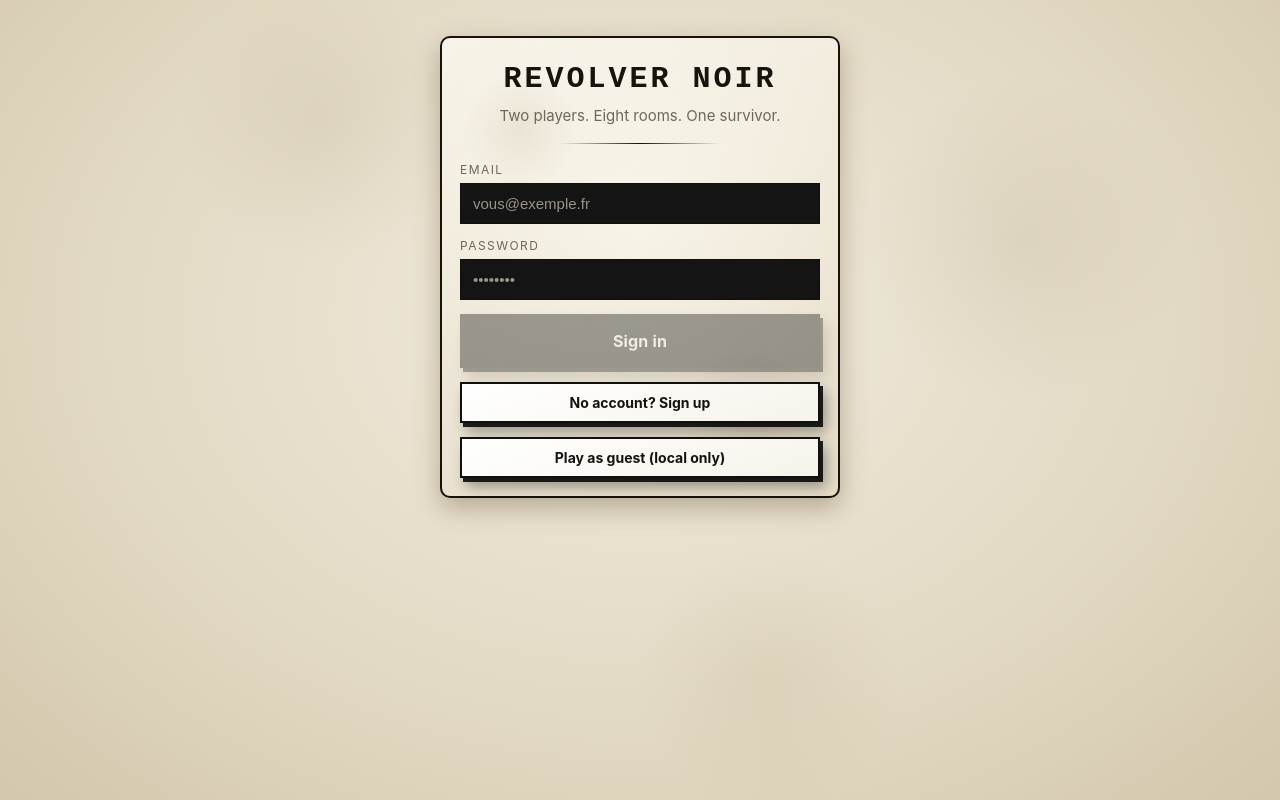
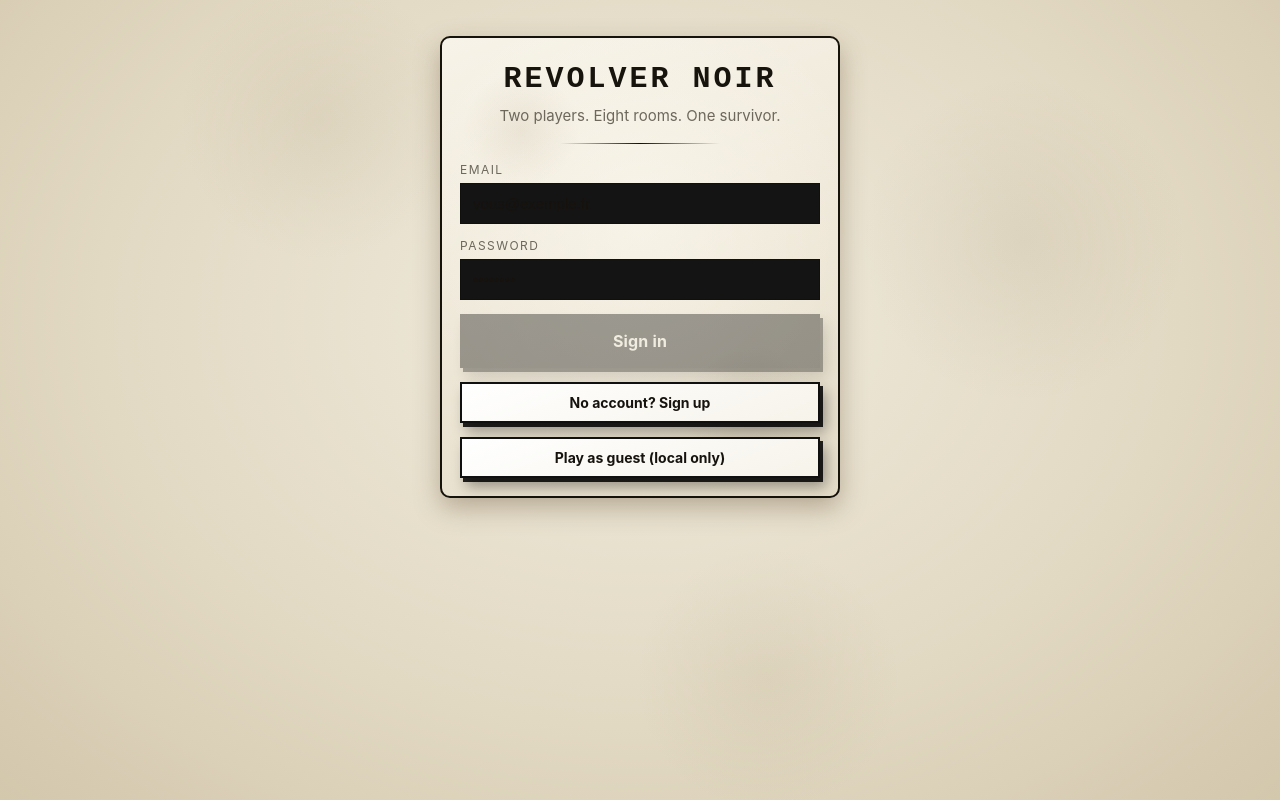
Before and after one commit to Fairygle/jeu, a React (Vite) app: page / in a window 1280 px wide. Built offline with nearby package versions, Linux system fonts and the light colour scheme.

Commit message:
Fix inputs noir sur noir en mode sombre systeme : color-scheme light force (CSS + meta), anti-autofill sombre, theme-color papier

```diff
--- a/index.html
+++ b/index.html
@@ -2,11 +2,12 @@
 <html lang="fr">
   <head>
     <meta charset="UTF-8" />
+    <meta name="color-scheme" content="light" />
     <meta name="viewport" content="width=device-width, initial-scale=1.0, viewport-fit=cover" />
     <link rel="manifest" href="manifest.json" />
     <link rel="apple-touch-icon" href="icon-192.png" />
     <link rel="icon" href="icon-192.png" />
-    <meta name="theme-color" content="#0e0e11" />
+    <meta name="theme-color" content="#e2d9c3" />
     <meta name="description" content="Revolver Noir — duel tactique de cache-cache mortel dans une maison à huit pièces." />
     <title>Revolver Noir</title>
   </head>
--- a/src/styles.css
+++ b/src/styles.css
@@ -27,6 +27,9 @@ button:disabled, .btn:disabled {
 @import url('https://fonts.googleapis.com/css2?family=Special+Elite&family=Inter:wght@400;500;600;700&display=swap');
 
 :root {
+  /* Le jeu est un thème papier clair : empêche le navigateur d'assombrir
+     les champs de formulaire quand le téléphone est en mode sombre. */
+  color-scheme: light;
   /* Ambiance carte à jouer : papier blanc, encre noire, bords tranchants */
   --bg: #141414;
   --panel: #f6f3ea;        /* face de carte, blanc cassé */
@@ -2123,3 +2126,21 @@ button { user-select: none; }
   position: relative;
   z-index: 1;
 }
+
+/* Champs de formulaire : forcer papier clair + encre, même en mode sombre
+   système et avec l'autofill du navigateur (fond noir/jaune forcé sinon). */
+input, textarea, select {
+  color-scheme: light;
+  background-color: #ffffff;
+  color: #16130f;
+  -webkit-text-fill-color: #16130f;
+  caret-color: #16130f;
+}
+input:-webkit-autofill,
+input:-webkit-autofill:hover,
+input:-webkit-autofill:focus {
+  -webkit-text-fill-color: #16130f;
+  -webkit-box-shadow: 0 0 0 1000px #ffffff inset;
+  box-shadow: 0 0 0 1000px #ffffff inset;
+  transition: background-color 5000s ease-in-out 0s;
+}
```
Also changed, not shown: public/manifest.json.
